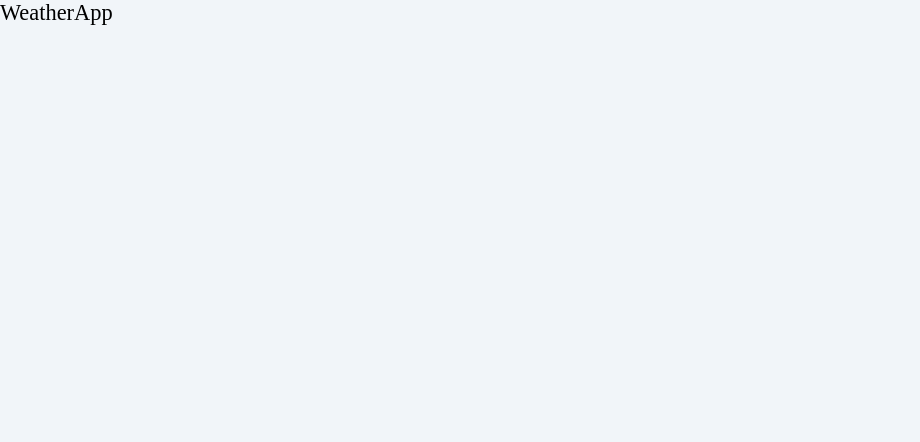
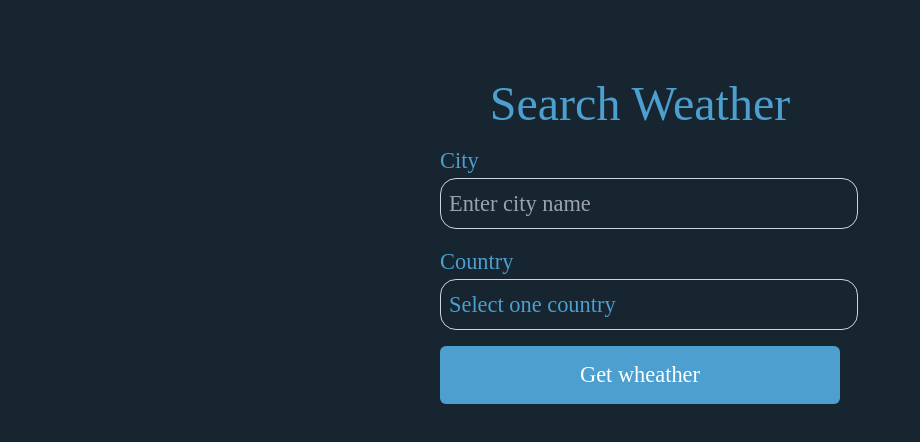
Before and after one commit to chicacode/chicacode-weather-app, a React (Vite) app: page / in a window 1280 px wide. Shown: the top 442 px of the page, without its empty margins (0-920 px from the left). Built offline with nearby package versions, Linux system fonts and the light colour scheme; a web font is replaced by a local one.

Commit message:
feat: added tailwind configuration

```diff
--- a/package.json
+++ b/package.json
@@ -16,6 +16,9 @@
     "@types/react": "^18.0.28",
     "@types/react-dom": "^18.0.11",
     "@vitejs/plugin-react": "^3.1.0",
+    "autoprefixer": "^10.4.14",
+    "postcss": "^8.4.21",
+    "tailwindcss": "^3.2.7",
     "vite": "^4.2.0"
   }
 }
--- /dev/null
+++ b/postcss.config.cjs
@@ -0,0 +1,6 @@
+module.exports = {
+  plugins: {
+    tailwindcss: {},
+    autoprefixer: {},
+  },
+}
--- /dev/null
+++ b/src/components/Form.jsx
@@ -0,0 +1,44 @@
+const Form = () => {
+  return (
+    <div className="text-primary container">
+      <h1 className="py-4 text-5xl text-white text-center">Search Weather</h1>
+      <div className="form">
+        <form>
+          <div className="form-field-city">
+            <label htmlFor="city">City</label>
+            <input
+              type="text"
+              placeholder="Enter city name"
+              className="px-4 py-3"
+              id="city"
+              name="city"
+            />
+          </div>
+
+          <div className="form-field-country">
+            <label htmlFor="country">Country</label>
+            <select name="country" id="country">
+              <option value="">Select one country</option>
+              <option value="US">United States of America</option>
+              <option value="ES">Spain</option>
+              <option value="MX">Mexico</option>
+              <option value="BR">Brasil</option>
+              <option value="CO">Colombia</option>
+              <option value="VZ">Venezuela</option>
+              <option value="CD">Canada</option>
+            </select>
+          </div>
+          <div className="flex justify-center">
+            <input
+              type="submit"
+              value={"Get wheather"}
+              className="px-4 py-3 bg-primary text-light rounded-md border-0"
+            />
+          </div>
+        </form>
+      </div>
+    </div>
+  );
+};
+
+export default Form;
--- a/src/components/WeatherApp.jsx
+++ b/src/components/WeatherApp.jsx
@@ -1,9 +1,14 @@
-import React from 'react'
+import React from "react";
+import Form from "./Form";
 
 const WeatherApp = () => {
   return (
-    <div>WeatherApp</div>
-  )
-}
+    <>
+      <main className="main-grid-columns__weather-app">
+        <Form />
+      </main>
+    </>
+  );
+};
 
 export default WeatherApp;
--- a/src/index.css
+++ b/src/index.css
@@ -1,8 +1,13 @@
+@tailwind base;
+@tailwind components;
+@tailwind utilities;
+
 body {
   font-family: "Lato", sans-serif;
   font-family: "Poppins", sans-serif;
   font-family: "Tilt Warp", cursive;
-  background-color: #f1f5f9;
+  /* background-color: #f1f5f9; */
+  background-color: #162530;
   font-size: 1.4rem;
 }
 header {
@@ -17,41 +22,33 @@ header h1 {
   font-size: 3rem;
   margin: 0;
 }
-.dos-columnas {
+/* .main-grid-columns__weather-app {
   display: grid;
   gap: 4rem;
 }
 @media (min-width: 768px) {
-  .dos-columnas {
+  .main-grid-columns__weather-app {
     grid-template-columns: repeat(2, 1fr);
   }
-}
+} */
 main {
   margin: 4rem auto;
   max-width: 1200px;
 }
-.contenedor {
-  margin: 0 auto 2rem auto;
-  border-radius: 0.5rem;
-  background-color: white;
-  padding: 4rem;
-  -webkit-box-shadow: 0px 10px 33px -17px rgba(173, 173, 173, 1);
-  -moz-box-shadow: 0px 10px 33px -17px rgba(173, 173, 173, 1);
-  box-shadow: 0px 10px 33px -17px rgba(173, 173, 173, 1);
-  width: 100%;
-}
+
 form {
   width: 100%;
 }
-.campo {
+.form-field-city, .form-field-country {
   max-width: 400px;
   margin: 0 auto 1rem auto;
 }
-.campo label {
+.form-field-city label,
+.form-field-country label {
   display: block;
 }
-.campo input,
-.campo select {
+.form-field-city input,
+.form-field-country select {
   all: unset;
   border: 1px solid #cbd5e1;
   width: 100%;
@@ -60,14 +57,6 @@ form {
 }
 
 input[type="submit"] {
-  background-color: #0ea5e9;
-  margin: 2rem auto 0 auto;
-  display: block;
-  padding: 1rem 3rem;
-  color: white;
-  text-transform: uppercase;
-  font-family: "Inter", sans-serif;
-  font-size: 1rem;
   border: none;
   width: 100%;
   transition: background-color 0.3s ease;
--- /dev/null
+++ b/tailwind.config.cjs
@@ -0,0 +1,45 @@
+/** @type {import('tailwindcss').Config} */
+module.exports = {
+  content: [
+    "./index.html",
+    "./src/**/*.{js,ts,jsx,tsx}",
+  ],
+  theme: {
+    colors:{
+      primary:{
+        DEFAULT: '#4C9FCe',
+        light:'rgba(78, 168, 222, 0.26)',
+        hover: 'rgba(78, 168, 222, 0.12)'
+      },
+      secondary:{
+        DEFAULT: '#162530',
+        light:'rgba(19, 41, 75, 0.26)',
+        hover: 'rgba(76, 159, 200, 0.26)'
+      },
+      alert:{
+        DEFAULT: '#ECC94B',
+        light: '#FDF9EA',
+				hover: 'rgb(236, 201, 75, 0.26)',
+      },
+      success:{
+        DEFAULT: '#48BB78',
+				light: '#E9F7EF',
+				hover: 'rgb(72, 187, 120, 0.26)',
+      },
+      indigo:{
+        DEFAULT: 'rgb(167, 99, 137)',
+				light: 'rgb(167, 99, 137, 0.12)',
+				hover: 'rgb(167, 99, 137, 0.26)',
+      },
+      black:'#000000',
+      light:'#FFF',
+      purple:'#A76389',
+      error:'rgb(245, 101, 101)',
+      info:'#d1ecf1',
+      gray:'#f5f5f5',
+      yellow:'#FBF191',
+    },
+    extend: {},
+  },
+  plugins: [],
+}
```
Also changed, not shown: 1 other file (tests, documents, lock files or other folders).
